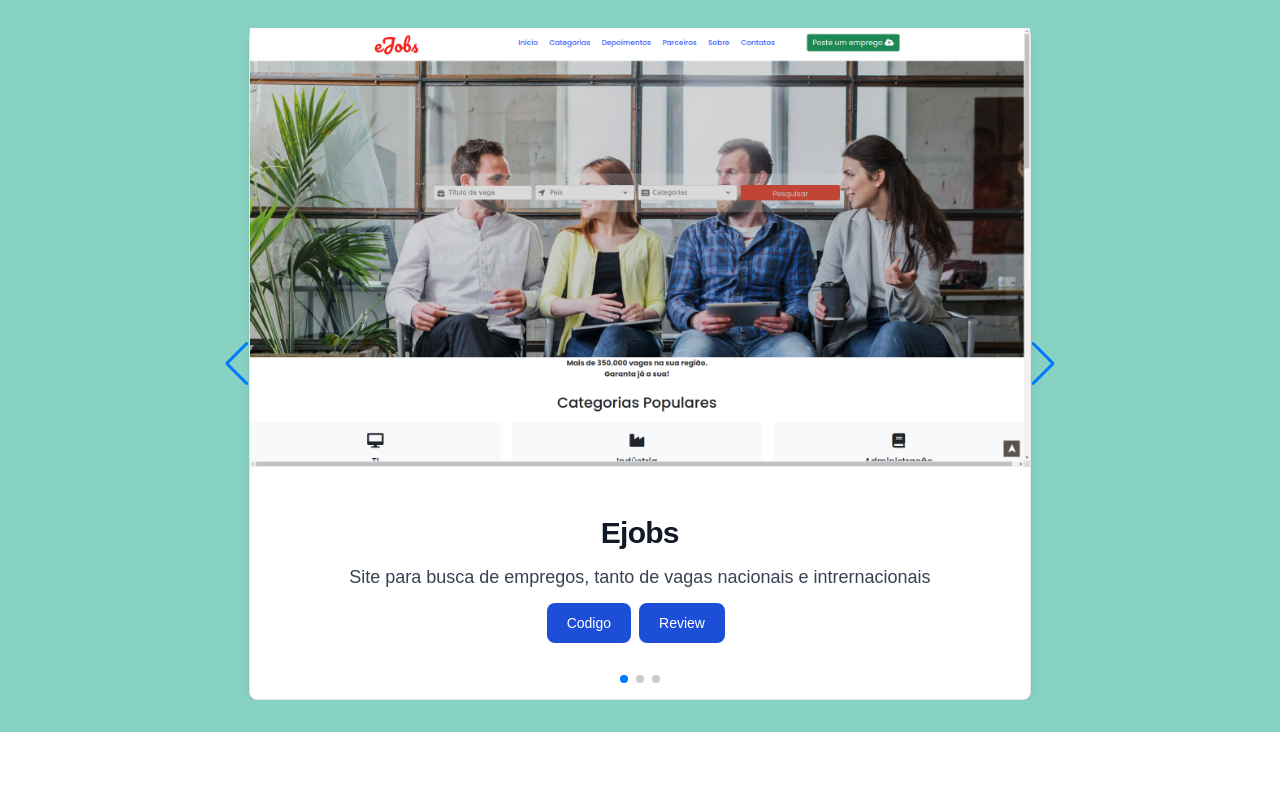
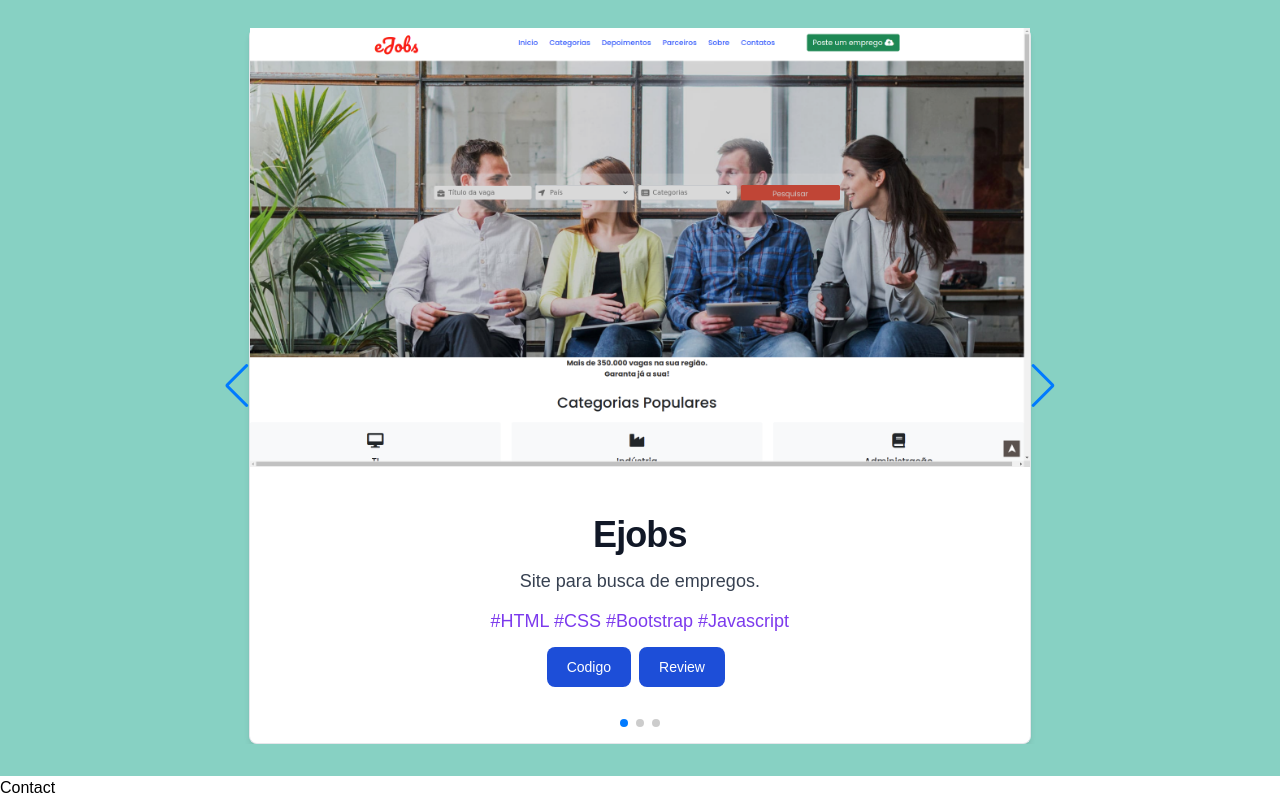
Before and after one commit to walaceborges/Portfolio, a React (Create React App) app: page / in a window 1280 px wide. Shown: the part 1674-2474 px from the top of the page. Before the commit the page ends 2406 px from the top, so only its background shows below. Built offline with nearby package versions, Linux system fonts and the light colour scheme.

Commit message:
style: altera a pagina de projetos e adiciona o componente de contatos

```diff
--- a/src/App.js
+++ b/src/App.js
@@ -1,5 +1,6 @@
 import React from "react";
 import About from "./Components/About";
+import Contact from "./Components/Contact";
 import Header from "./Components/Header";
 import Hero from "./Components/Hero";
 import Projects from "./Components/Projects";
@@ -11,6 +12,7 @@ function App() {
       <Hero />
       <About />
       <Projects />
+      <Contact />
     </div>
   );
 }
--- a/src/Components/Carousel.jsx
+++ b/src/Components/Carousel.jsx
@@ -33,12 +33,14 @@ function Carousel() {
             <img class="w-screen h-68" src={ejobs} alt="" />
           </div>
           <div class="p-12 text-center">
-            <h5 class="mb-2 text-2xl font-bold tracking-tight text-gray-900 dark:text-white text-center md:text-3xl">
+            <h5 class="mb-2 text-3xl font-bold tracking-tight text-gray-900 dark:text-white text-center md:text-4xl">
               Ejobs
             </h5>
             <p class="my-3 font-normal text-base text-gray-700 dark:text-gray-400 text-center md:text-lg">
-              Site para busca de empregos, tanto de vagas nacionais e
-              intrernacionais
+              Site para busca de empregos.
+            </p>
+            <p class="my-3 font-normal text-sm text-violet-600 text-center md:text-lg">
+              #HTML #CSS #Bootstrap #Javascript
             </p>
             <a href="https://github.com/walaceborges/adzuna" target="_blank">
               <button
@@ -66,12 +68,15 @@ function Carousel() {
             <img class="w-screen h-68" src={construction} alt="" />
           </div>
           <div class="p-12 text-center">
-            <h5 class="mb-2 text-2xl font-bold tracking-tight text-gray-900 dark:text-white text-center md:text-3xl">
+            <h5 class="mb-2 text-3xl font-bold tracking-tight text-gray-900 dark:text-white text-center md:text-4xl">
               Em construção
             </h5>
             <p class="my-3 font-normal text-base text-gray-700 dark:text-gray-400 text-center md:text-lg">
               O desenvolvedor me disse: Essa aplicação está quase pronta,
               lançamento em breve!
+            </p>
+            <p class="my-3 font-normal text-sm text-violet-600 text-center md:text-lg">
+              # # # #
             </p>
             <button
               type="button"
@@ -96,12 +101,15 @@ function Carousel() {
             <img class="w-screen h-68" src={construction} alt="" />
           </div>
           <div class="p-12 text-center">
-            <h5 class="mb-2 text-2xl font-bold tracking-tight text-gray-900 dark:text-white text-center md:text-3xl">
+            <h5 class="mb-2 text-3xl font-bold tracking-tight text-gray-900 dark:text-white text-center md:text-4xl">
               Em construção
             </h5>
             <p class="my-3 font-normal text-base text-gray-700 dark:text-gray-400 text-center md:text-lg">
               O desenvolvedor me disse: Essa aplicação está quase pronta,
               lançamento em breve!
+            </p>
+            <p class="my-3 font-normal text-sm text-violet-600 text-center md:text-lg">
+              # # # #
             </p>
             <button
               type="button"
--- /dev/null
+++ b/src/Components/Contact.jsx
@@ -0,0 +1,9 @@
+import React from 'react'
+
+function Contact() {
+  return (
+    <div>Contact</div>
+  )
+}
+
+export default Contact;
```
